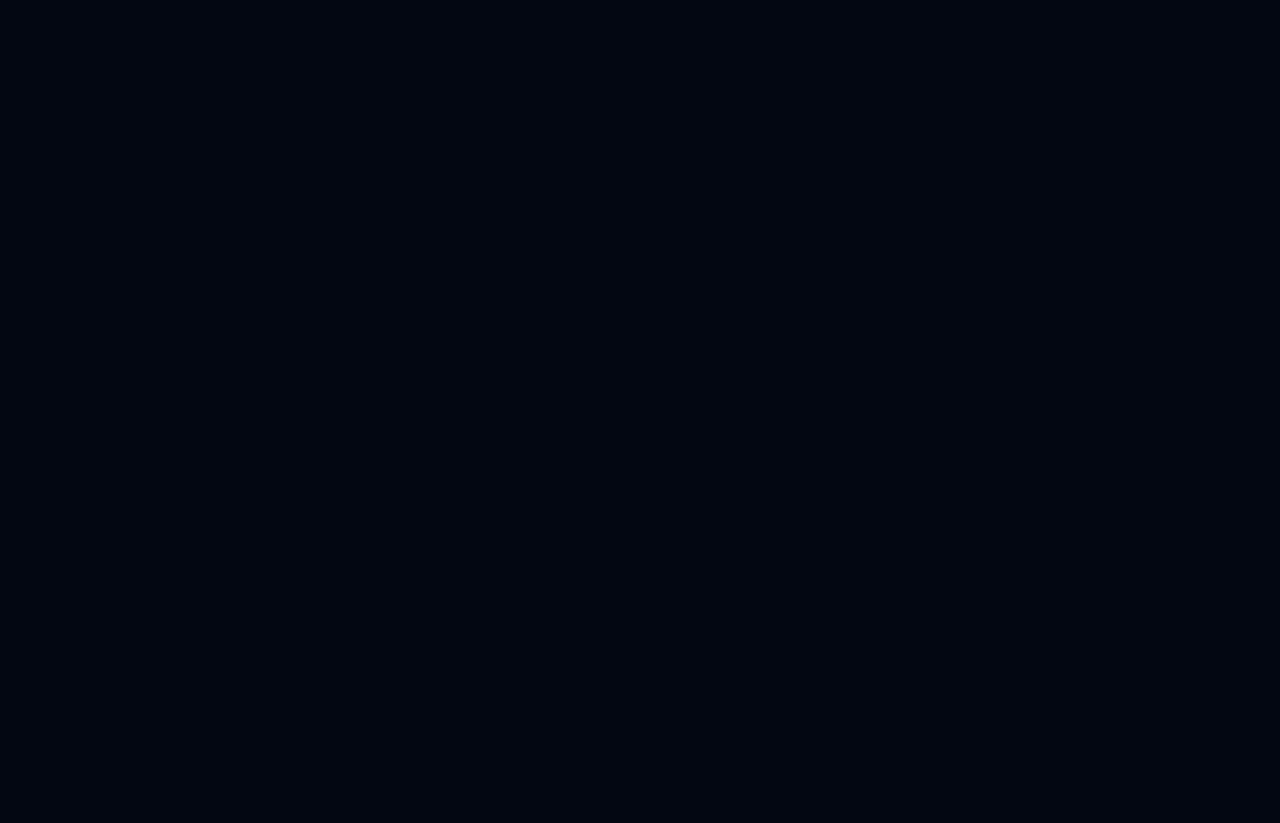
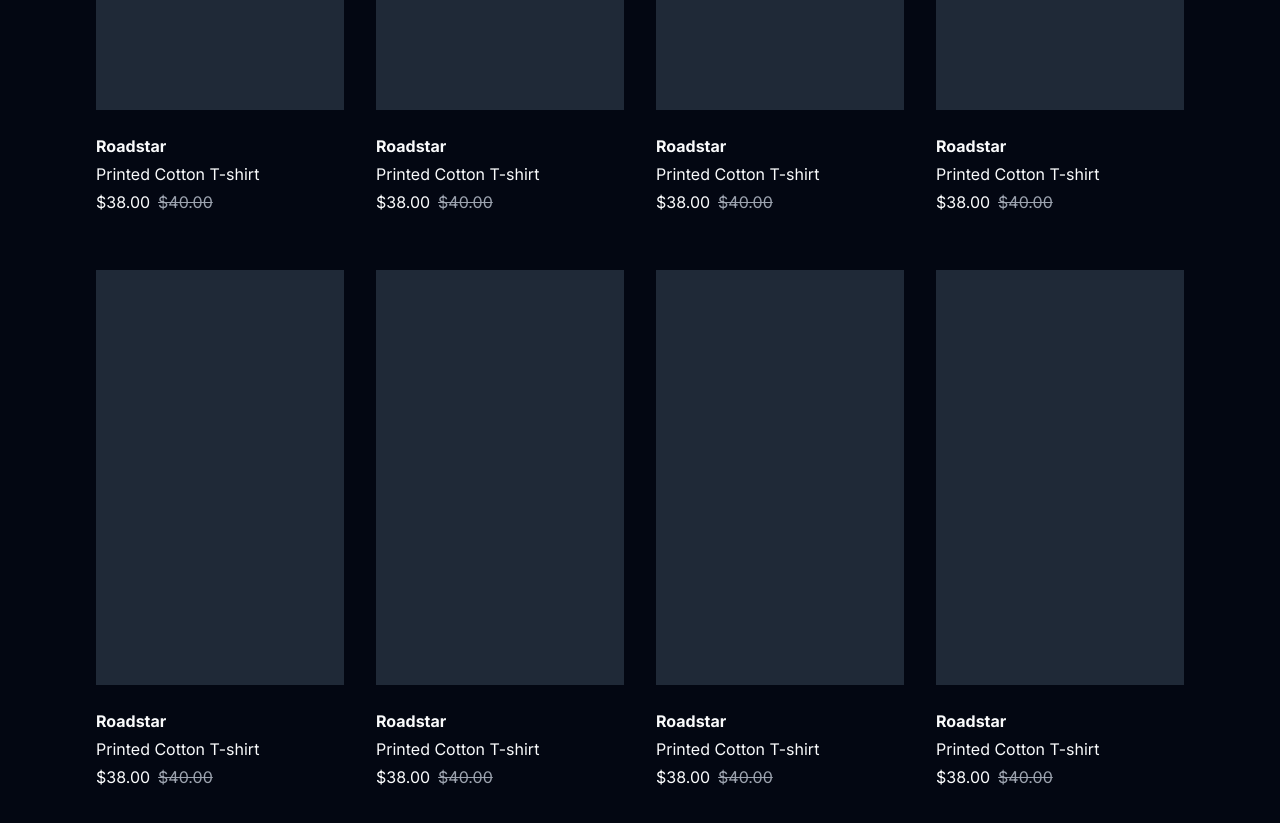
Before and after one commit to CaiqueMorales20/nexus, a Next.js app: page / in a window 1280 px wide. Shown: the part 2080-2903 px from the top of the page. Before the commit the page ends 1647 px from the top, so only its background shows below. Built offline with nearby package versions, Linux system fonts and the light colour scheme.

Commit message:
feat: add bestsellers section

```diff
--- /dev/null
+++ b/src/app/(home)/best-sellers/index.tsx
@@ -0,0 +1,19 @@
+import { Product } from './product'
+
+export function BestSellers() {
+  return (
+    <div className="container mt-32">
+      <h2 className="mb-16 text-center text-2xl font-bold">Our Bestsellers</h2>
+      <div className="grid grid-cols-4 gap-x-8 gap-y-14">
+        <Product />
+        <Product />
+        <Product />
+        <Product />
+        <Product />
+        <Product />
+        <Product />
+        <Product />
+      </div>
+    </div>
+  )
+}
--- /dev/null
+++ b/src/app/(home)/best-sellers/product.tsx
@@ -0,0 +1,38 @@
+// import Image from 'next/image'
+
+import { Heart } from 'lucide-react'
+
+import { Button } from '@/components/ui/button'
+
+export function Product() {
+  return (
+    <div className="w-full">
+      {/* <Image
+        src={'/shirt.png'}
+        className="mb-6 w-full object-cover"
+        alt=""
+        width={259}
+        height={326}
+      /> */}
+      <div className="group relative mb-6 flex h-[415px] w-full bg-muted hover:bg-muted/80">
+        {/* Hover items */}
+        <div className="invisible absolute inset-0 grid flex-1 group-hover:visible">
+          <button className="mr-[5%] mt-6 flex h-8 w-8 items-center justify-center justify-self-end rounded-full bg-foreground">
+            <Heart className="h-4 w-4 text-background" />
+          </button>
+          <Button className="mx-auto mb-6 w-[90%] self-end" size={'lg'}>
+            Noteboooks
+          </Button>
+        </div>
+      </div>
+      <div>
+        <h3 className="mb-1 font-bold">Roadstar</h3>
+        <p className="mb-1">Printed Cotton T-shirt</p>
+        <span className="flex gap-2">
+          <span>$38.00</span>
+          <span className="text-gray-400 line-through">$40.00</span>
+        </span>
+      </div>
+    </div>
+  )
+}
--- a/src/app/(home)/category-carousel.tsx
+++ b/src/app/(home)/category-carousel.tsx
@@ -76,7 +76,7 @@ export function CategoryCarousel() {
                   height={422}
                 /> */}
                 <Button
-                  className="invisible mx-auto mb-10 mt-auto w-[90%] duration-200 group-hover:visible"
+                  className="invisible mx-auto mb-6 mt-auto w-[90%] duration-200 group-hover:visible"
                   size={'lg'}
                 >
                   Noteboooks
--- a/src/app/page.tsx
+++ b/src/app/page.tsx
@@ -1,3 +1,4 @@
+import { BestSellers } from './(home)/best-sellers'
 import { CategoryCarousel } from './(home)/category-carousel'
 import { Hero } from './(home)/hero'
 
@@ -6,6 +7,7 @@ export default function Home() {
     <main className="">
       <Hero />
       <CategoryCarousel />
+      <BestSellers />
     </main>
   )
 }
```
Also changed, not shown: public/shirt.png (added).
